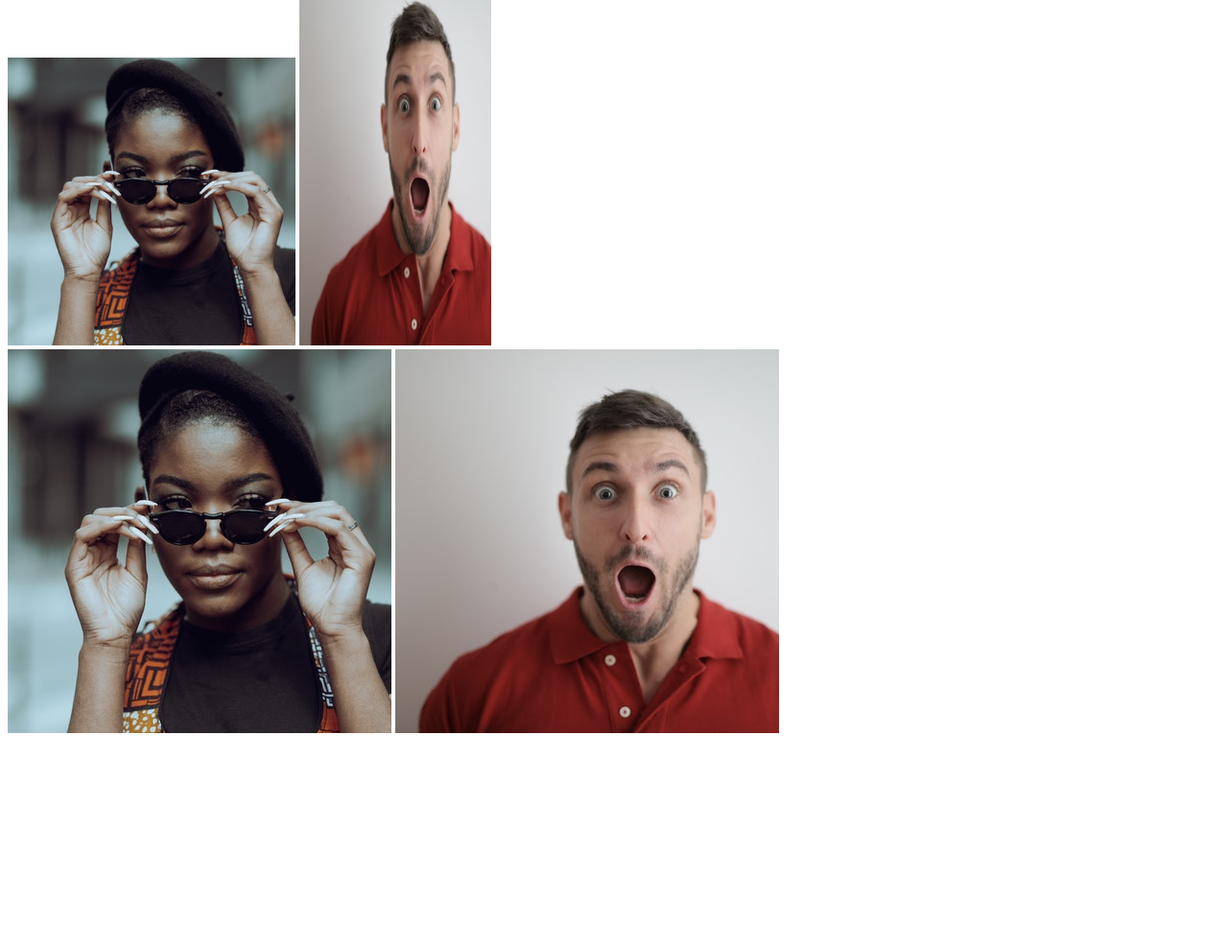
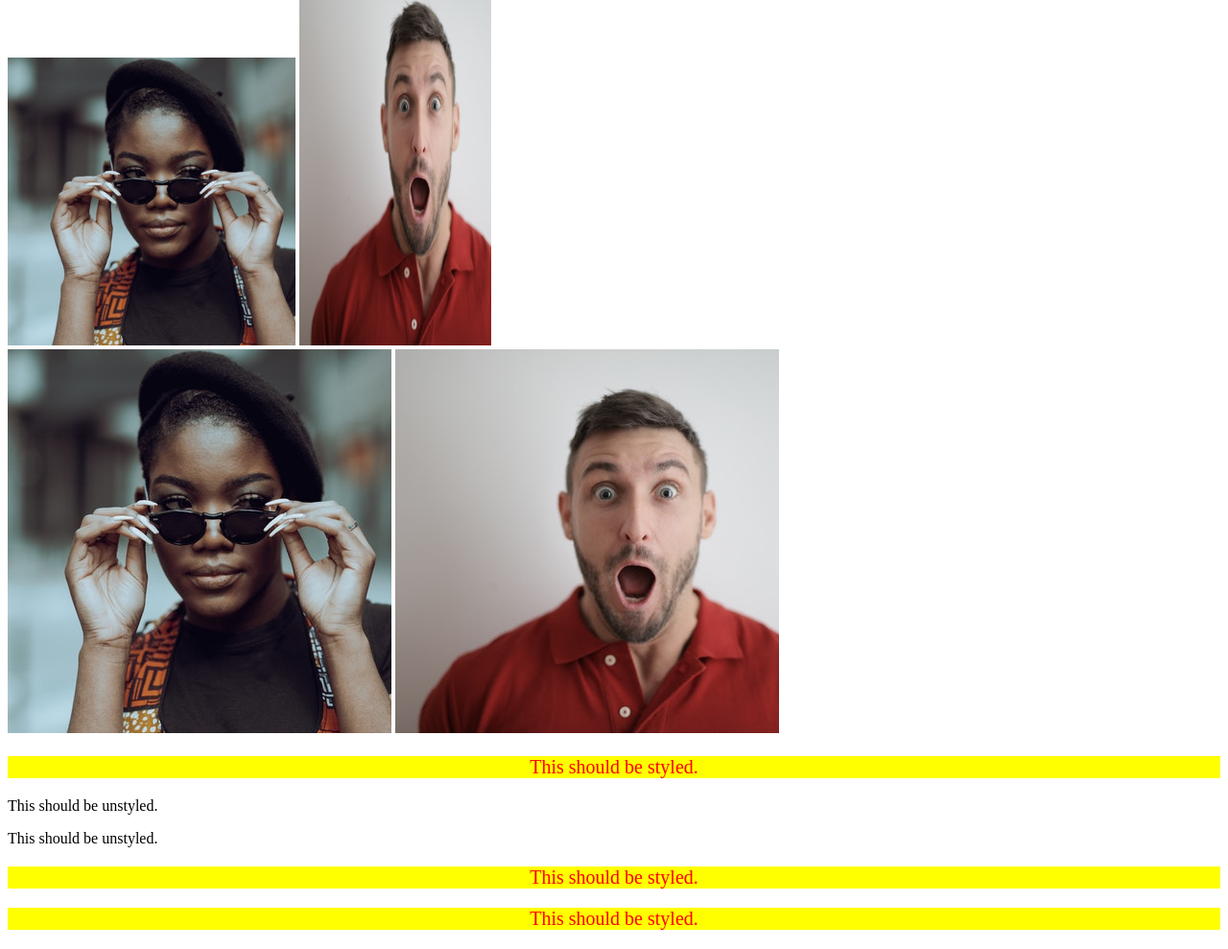
Before and after one commit to TeddyTheKing/css_basic_exercises, a plain HTML site: page index.html in a window 1280 px wide. Shown: the part 509-1498 px from the top of the page at 96% size. Before the commit the page ends 1285 px from the top, so only its background shows below. Drawn offline with Linux system fonts and the light colour scheme.

Commit message:
Finish exercise 05

```diff
--- a/css/styles.css
+++ b/css/styles.css
@@ -1,4 +1,4 @@
-/* Exercise 01 */
+/* Exercise 01 - CSS Methods */
 #a {
     background-color: red;
     color: white;
@@ -11,7 +11,7 @@
     color: white;
     font-size: 18px;
  }
-/* Exercise 02 */
+/* Exercise 02 - Class & ID Selectors */
  .odd {
     background-color: pink;
     font-family: Verdana, "DejaVu Sans", sans-serif;
@@ -30,7 +30,7 @@
     background-color: lightgreen;
     font-weight: bold;
 }
-/* Exercise 03 */
+/* Exercise 03 - Grouping Selector */
 .cm
 .ncm {
     font-size: 28px;
@@ -43,7 +43,7 @@
 .ncm {
     background-color: yellow;
 }
-/* Exercise 04 */
+/* Exercise 04 - Chaining Selector */
 .avatar.proportioned {
     width: 300px;
     height: auto;
@@ -52,3 +52,10 @@
     width: 200px;
     height: 400px;
 }
+/* Exercise 05 - Descendant Combinator */
+.container .text {
+    background-color: yellow;
+    color: red;
+    font-size: 20px;
+    text-align: center;
+}
--- a/index.html
+++ b/index.html
@@ -7,29 +7,39 @@
     </head>
 
     <body>
-    <!-- Exercise 01-->
+    <!-- Exercise 01 - CSS Methods -->
         <h1>CSS Basics Exercise</h1>
         <div id="a">Style me via the external method!</div>
         <p id="aa">I would like to be styled with internal method, please.</p>
         <button style="background-color: orange; font-size: 18px;">Inline Method</button>
-    <!-- Exercise 02-->
+    <!-- Exercise 02 - Class & ID Selectors -->
         <p class="odd">Number 1 - I'm a class!</p>
         <div id="nd">Number 2 - I'm one ID.</div>
         <p class="odd rd-th">Number 3 - I'm a class, but cooler!</p>
         <div id="th" class="rd-th">Number 4 - I'm another ID.</div>
         <p class="odd">Number 5 - I'm a class!</p>
-    <!-- Exercise 03-->
+    <!-- Exercise 03 - Grouping Selector -->
         <button class="cm">Click Me!</button>
         <button class="ncm">No, Click Me!</button>
-    <!-- Exercise 04-->
+    <!--Exercise 04 - Chaining Selector -->
         <div>
             <img class="avatar proportioned" src="img/pexels-katho-mutodo-8434791.jpg" alt="Woman with glasses">
             <img class="avatar distorted" src="img/pexels-andrea-piacquadio-3777931.jpg" alt="Man with surprised expression">
         </div>
-      <!-- Use the classes ABOVE this line -->
+
         <div>
             <img class="original proportioned" src="img/pexels-katho-mutodo-8434791.jpg" alt="Woman with glasses">
             <img class="original distorted" src="img/pexels-andrea-piacquadio-3777931.jpg" alt="Man with surprised expression">
         </div>
+    <!--Exercise 05 - Descendant Combinator -->
+        <div class="container">
+            <p class="text">This should be styled.</p>
+        </div>
+        <p class="text">This should be unstyled.</p>
+        <p class="text">This should be unstyled.</p>
+        <div class="container">
+            <p class="text">This should be styled.</p>
+            <p class="text">This should be styled.</p>
+        </div>
     </body>
 </html>
```
